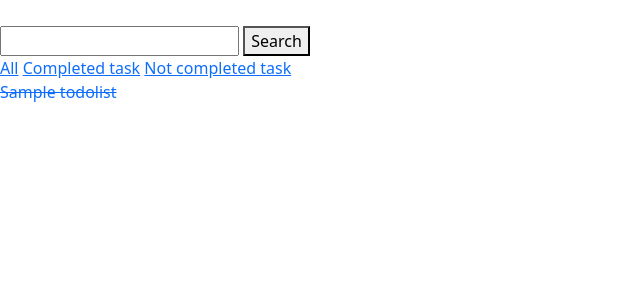
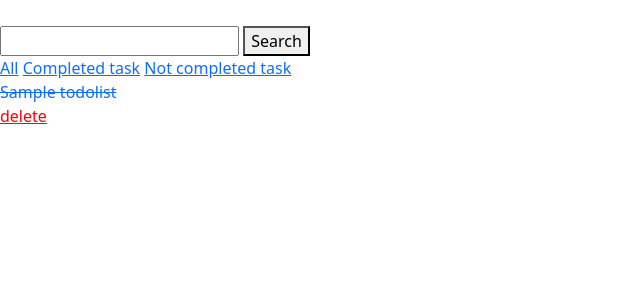
Before and after one commit to Biseshadhikari/django-practice, a Django app: page / in a window 1280 px wide. Shown: the part 164-464 px from the top of the page, without its empty margins (0-640 px from the left). Run offline with Django 3.2, Linux system fonts and the light colour scheme; tables that the repository leaves empty hold one stand-in row (values such as "Sample post").

Commit message:
delete added

```diff
--- a/app/urls.py
+++ b/app/urls.py
@@ -4,5 +4,6 @@ urlpatterns = [
     path('calculator',calculator),
     path('',index),
     path('details/<int:id>/',tododetails),
-    path('update/<int:id>/',updateTodo)
+    path('update/<int:id>/',updateTodo),
+    path('delete/<int:id>',delete)
 ]
--- a/app/views.py
+++ b/app/views.py
@@ -95,13 +95,13 @@ def updateTodo(request,id):
 
         return redirect('/')
 
-
-
-
-
-
-
     context = {
                'todolist':todolist
                }
     return render(request,'updateTodo.html',context)
+
+
+def delete(request,id):
+    todolist = Todolist.objects.get(id =id)
+    todolist.delete()
+    return redirect('/')
--- a/templates/index.html
+++ b/templates/index.html
@@ -32,8 +32,10 @@
         <br>
         {%else%}
         <a href = "/details/{{todolist.pk}}">{{todolist.title}}</a>
+
+        {%endif%}
+        <a href="delete/{{todolist.pk}}" style="color:red;">delete</a>
         <br>
-        {%endif%}
     {%endfor%}
 </body>
 </html>
```
Also changed, not shown: db.sqlite3, templates/tododetails.html (line endings or trailing spaces).
